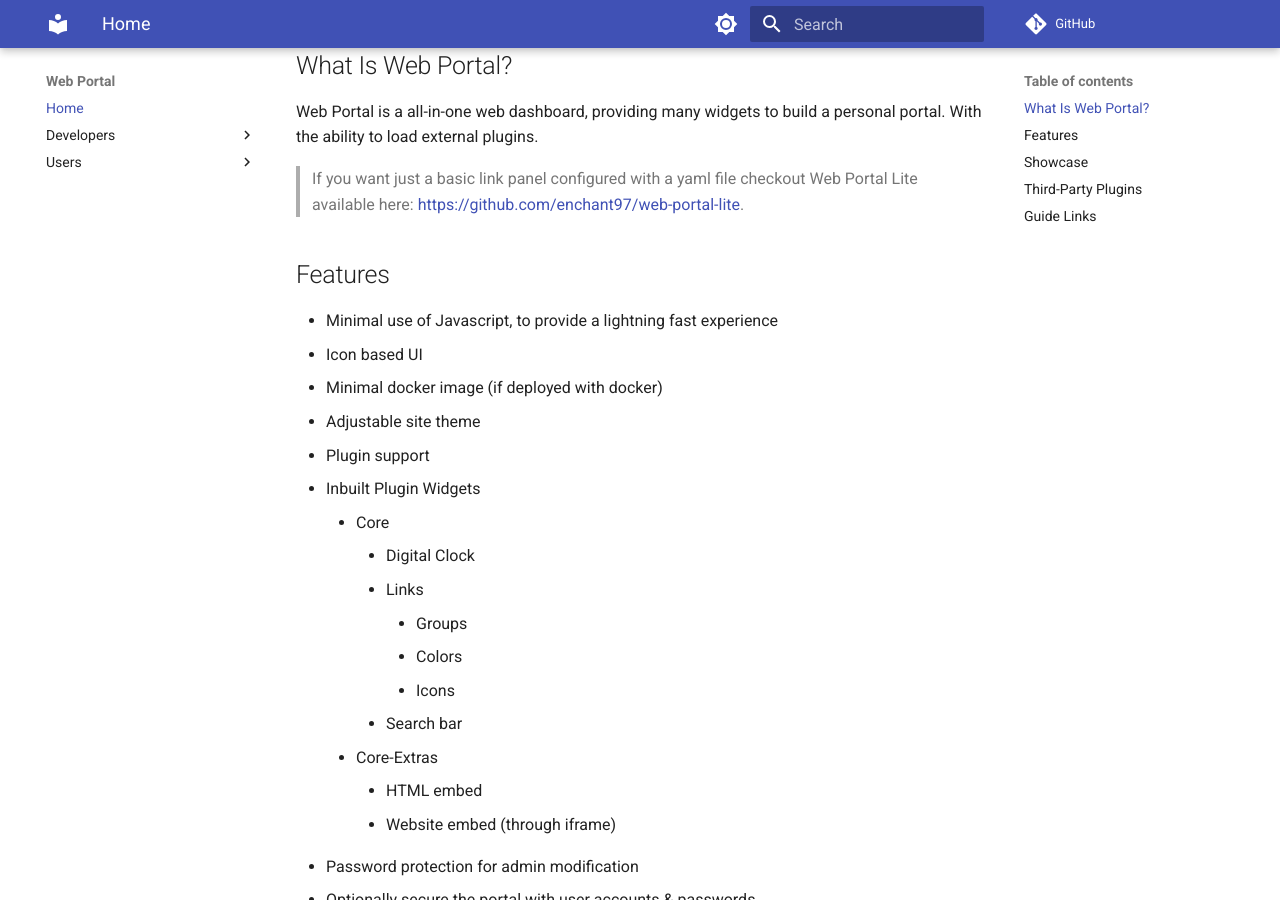
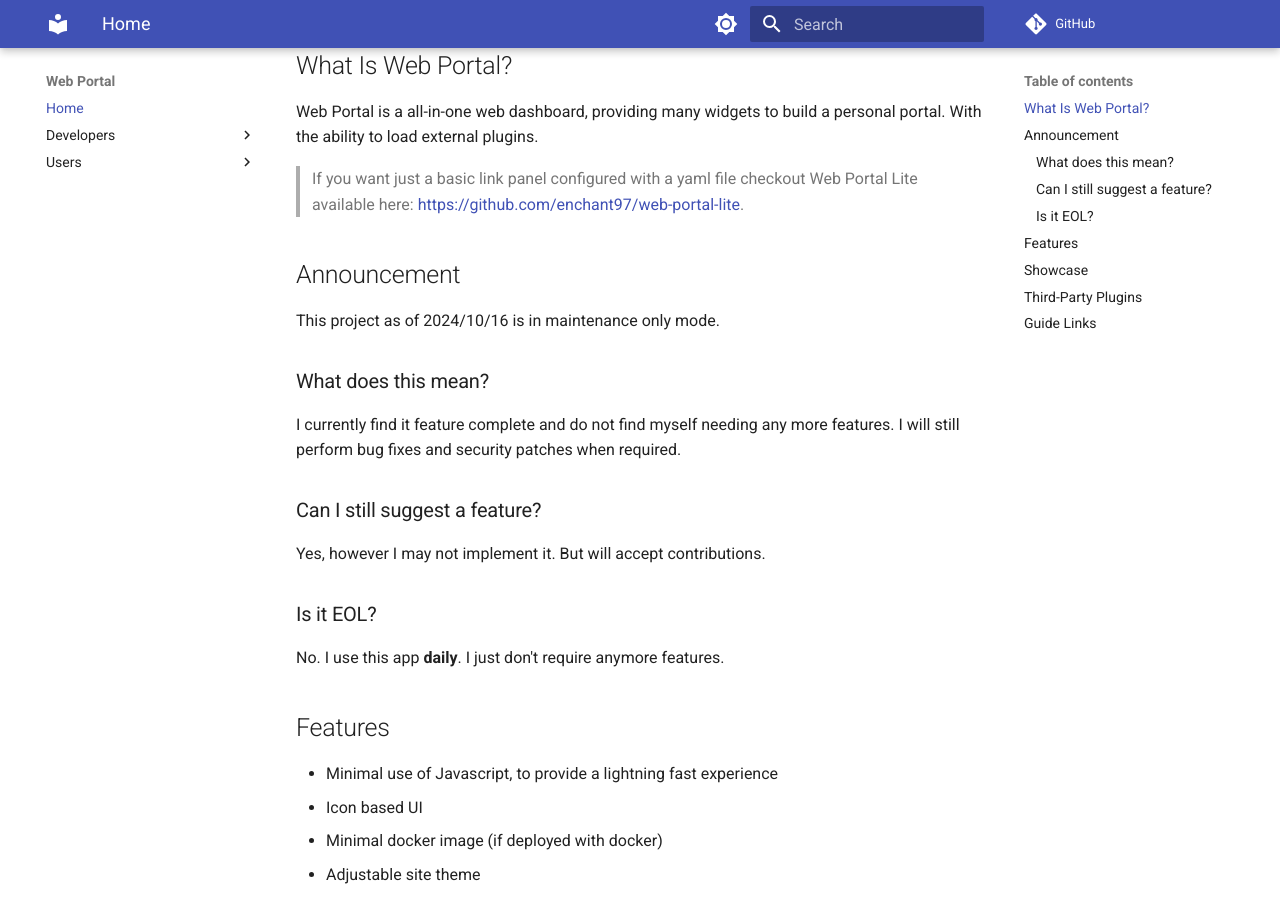
Before and after one commit to enchant97/web-portal, an MkDocs documentation site: the page built from docs/index.md, in a window 1280 px wide and 900 px high, scrolled down 223 px. Built offline with MkDocs 1.6.1 and Material for MkDocs 9.7.7, drawn with Linux system fonts in a browser that asks for light colours; comment, search, counter and statistics services are not loaded.

Commit message:
add maintenance notice

```diff
--- a/docs/index.md
+++ b/docs/index.md
@@ -5,6 +5,18 @@
 Web Portal is a all-in-one web dashboard, providing many widgets to build a personal portal. With the ability to load external plugins.
 
 > If you want just a basic link panel configured with a yaml file checkout Web Portal Lite available here: <https://github.com/enchant97/web-portal-lite>.
+
+## Announcement
+This project as of 2024/10/16 is in maintenance only mode.
+
+### What does this mean?
+I currently find it feature complete and do not find myself needing any more features. I will still perform bug fixes and security patches when required.
+
+### Can I still suggest a feature?
+Yes, however I may not implement it. But will accept contributions.
+
+### Is it EOL?
+No. I use this app **daily**. I just don't require anymore features.
 
 ## Features
 - Minimal use of Javascript, to provide a lightning fast experience
```
Also changed, not shown: README.md (+12 -0 lines).
